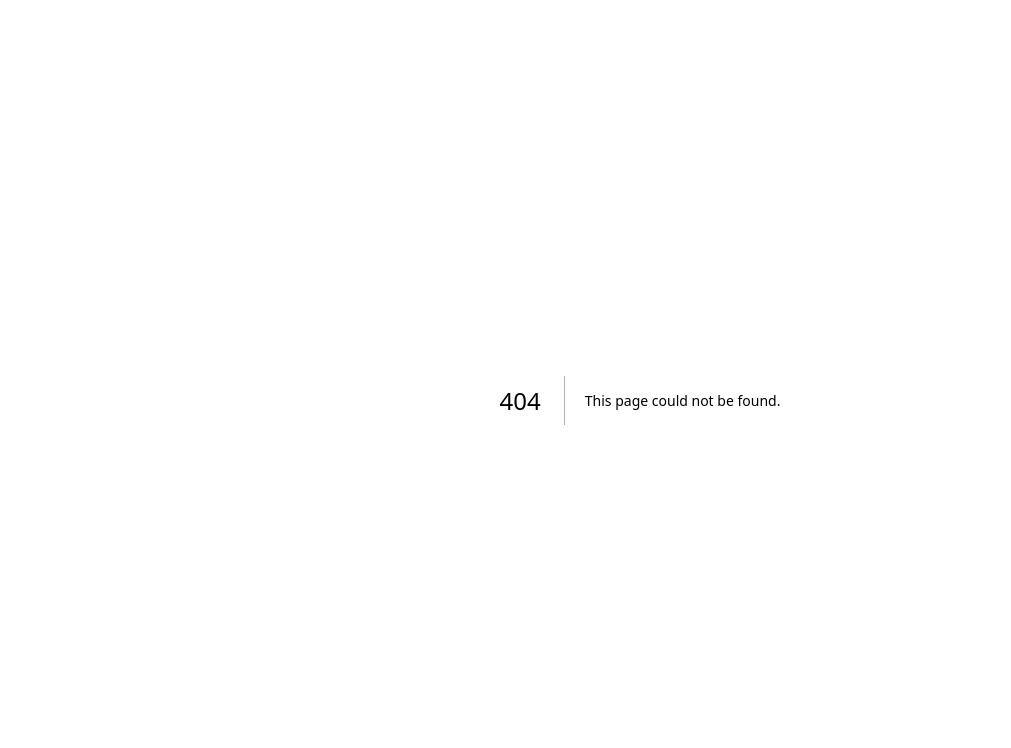
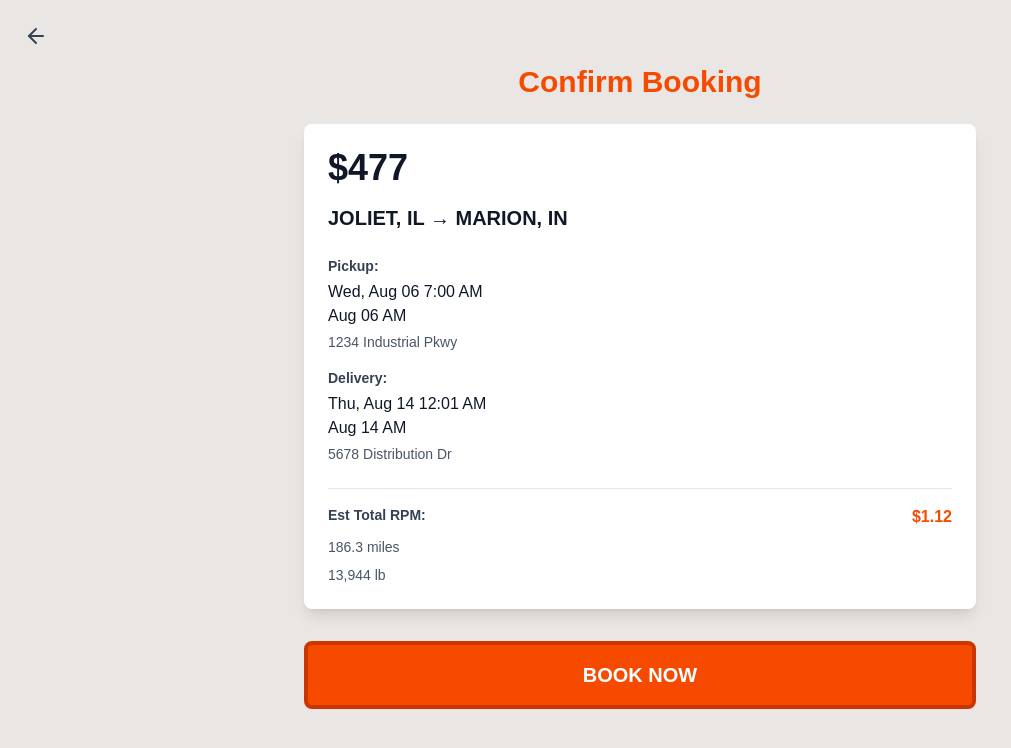
Before and after one commit to kyancox/schneider-freightpower-cs620, a Next.js app: page /book/1 in a window 1280 px wide. Before the commit this address had no page. Shown: the top 748 px of the page, without its empty margins (0-1011 px from the left). Built offline with nearby package versions, Linux system fonts and the light colour scheme.

Commit message:
feat: booking confirmation screen

```diff
--- /dev/null
+++ b/app/book/[id]/page.tsx
@@ -0,0 +1,109 @@
+'use client';
+import { useParams, useRouter } from 'next/navigation';
+import { ArrowLeft } from 'lucide-react';
+import { mockLoads } from '../../data/mockLoads';
+
+export default function BookLoad() {
+  const params = useParams();
+  const router = useRouter();
+  const loadId = params.id as string;
+
+  const load = mockLoads.find((l) => l.id === loadId);
+
+  if (!load) {
+    return (
+      <div className="min-h-screen bg-[#eae6e3] p-4">
+        <div className="text-center mt-8">Load not found</div>
+      </div>
+    );
+  }
+
+  const handleBookNow = () => {
+    // Placeholder for actual booking logic
+    alert('Load booked successfully!');
+  };
+
+  const handleBack = () => {
+    router.back();
+  };
+
+  return (
+    <div className="min-h-screen bg-[#eae6e3] p-6">
+      {/* Back Arrow */}
+      <button onClick={handleBack} className="mb-4">
+        <ArrowLeft className="w-6 h-6 text-gray-700" />
+      </button>
+
+      {/* Book Header */}
+      <h1 className="text-3xl font-bold text-orange-600 mb-6 text-center">Confirm Booking</h1>
+
+      {/* Load Details Card */}
+      <div className="bg-white rounded-lg shadow-lg p-6 max-w-2xl mx-auto mb-8">
+
+        {/* Price */}
+        <div className="text-4xl font-bold text-gray-900 mb-4">
+          ${load.price}
+        </div>
+
+        {/* Route */}
+        <div className="mb-6">
+          <div className="text-xl font-bold text-gray-900">
+            {load.pickup.city}, {load.pickup.state} → {load.delivery.city}, {load.delivery.state}
+          </div>
+        </div>
+
+        {/* Pickup Details */}
+        <div className="mb-4">
+          <div className="text-sm font-semibold text-gray-700 mb-1">Pickup:</div>
+          <div className="text-base text-gray-900">
+            {load.pickup.date} {load.pickup.time}
+          </div>
+          <div className="text-base text-gray-900">
+            {load.pickup.date.split(',')[1]} {load.pickup.time.split(' ')[1]} {load.pickup.time.split(' ')[2]}
+          </div>
+          {load.pickup.address && (
+            <div className="text-sm text-gray-600 mt-1">{load.pickup.address}</div>
+          )}
+        </div>
+
+        {/* Delivery Details */}
+        <div className="mb-6">
+          <div className="text-sm font-semibold text-gray-700 mb-1">Delivery:</div>
+          <div className="text-base text-gray-900">
+            {load.delivery.date} {load.delivery.time}
+          </div>
+          <div className="text-base text-gray-900">
+            {load.delivery.date.split(',')[1]} {load.delivery.time.split(' ')[1]} {load.delivery.time.split(' ')[2]}
+          </div>
+          {load.delivery.address && (
+            <div className="text-sm text-gray-600 mt-1">{load.delivery.address}</div>
+          )}
+        </div>
+
+        {/* RPM, Distance, Weight */}
+        <div className="border-t border-gray-200 pt-4 space-y-2">
+          <div className="flex justify-between">
+            <span className="text-sm font-semibold text-gray-700">Est Total RPM:</span>
+            <span className="text-base font-bold text-orange-600">${load.estTotalRPM.toFixed(2)}</span>
+          </div>
+          <div className="flex justify-between">
+            <span className="text-sm text-gray-600">{load.distance} miles</span>
+          </div>
+          <div className="flex justify-between">
+            <span className="text-sm text-gray-600">{load.weight.toLocaleString()} lb</span>
+          </div>
+        </div>
+      </div>
+
+      {/* Book Now Button */}
+      <div className="max-w-2xl mx-auto">
+        <button
+          onClick={handleBookNow}
+          className="w-full bg-orange-600 hover:bg-orange-700 text-white font-bold py-4 px-8 text-xl rounded-lg border-4 border-orange-700 transition-colors"
+        >
+          BOOK NOW
+        </button>
+      </div>
+    </div>
+  );
+}
--- a/app/components/search-results/LoadCard.tsx
+++ b/app/components/search-results/LoadCard.tsx
@@ -1,4 +1,6 @@
+'use client';
 import { Eye, MapPin, RefreshCw } from 'lucide-react';
+import { useRouter } from 'next/navigation';
 import { Load } from '../../types/load';
 
 interface LoadCardProps {
@@ -6,6 +8,12 @@ interface LoadCardProps {
 }
 
 export default function LoadCard({ load }: LoadCardProps) {
+  const router = useRouter();
+
+  const handleBookNow = () => {
+    router.push(`/book/${load.id}`);
+  };
+
   return (
     <div className="bg-white border-b-8 border-gray-200 p-4 m-4">
       <div className="flex gap-4">
@@ -94,6 +102,14 @@ export default function LoadCard({ load }: LoadCardProps) {
           )}
         </div>
       </div>
+
+      {/* Book Now Button */}
+      <button
+        onClick={handleBookNow}
+        className="mt-4 w-full bg-orange-600 hover:bg-orange-700 text-white font-bold py-3 px-6 text-lg transition-colors"
+      >
+        BOOK NOW
+      </button>
     </div>
   );
 }
--- a/app/data/mockLoads.ts
+++ b/app/data/mockLoads.ts
@@ -16,6 +16,7 @@ export const mockLoads: Load[] = [
       time: '7:00 AM',
       liveLoad: true,
       emptyMiles: 240,
+      address: '1234 Industrial Pkwy',
     },
     delivery: {
       city: 'MARION',
@@ -24,6 +25,7 @@ export const mockLoads: Load[] = [
       time: '12:01 AM',
       instructions: ['Drop Loaded Trailer', 'Pick Up Empty Trailer'],
       emptyMiles: 180,
+      address: '5678 Distribution Dr',
     },
     isReload: true,
   },
@@ -40,6 +42,7 @@ export const mockLoads: Load[] = [
       date: 'Thu, Aug 07',
       time: '1:34 PM',
       emptyMiles: 248,
+      address: '789 Steel Mill Rd',
     },
     delivery: {
       city: 'HANOVER PARK',
@@ -48,6 +51,7 @@ export const mockLoads: Load[] = [
       time: '3:18 PM',
       instructions: ['Pick Up Relay', 'Drop Empty Trailer'],
       emptyMiles: 125,
+      address: '321 Commerce Blvd',
     },
   },
 ];
--- a/app/types/load.ts
+++ b/app/types/load.ts
@@ -13,6 +13,7 @@ export interface Load {
     time: string;
     liveLoad?: boolean;
     emptyMiles: number;
+    address?: string;
   };
   delivery: {
     city: string;
@@ -21,6 +22,7 @@ export interface Load {
     time: string;
     instructions: string[];
     emptyMiles: number;
+    address?: string;
   };
   isReload?: boolean;
 }
```
